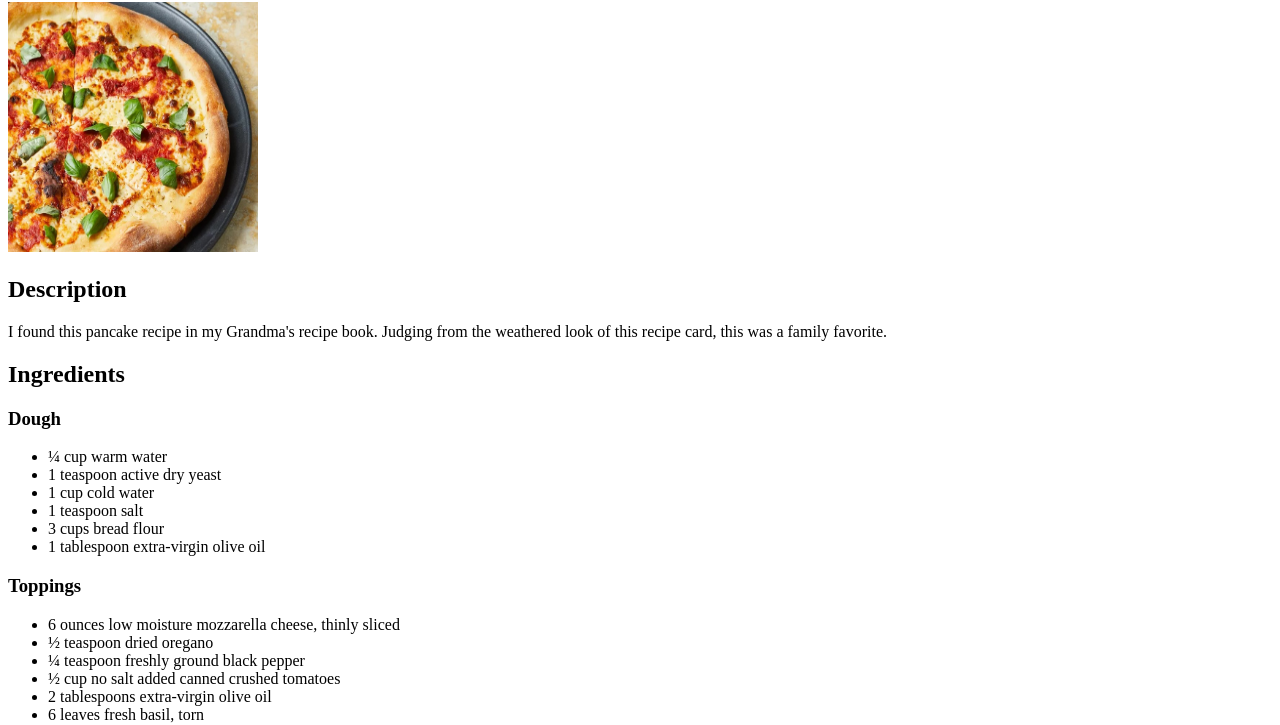
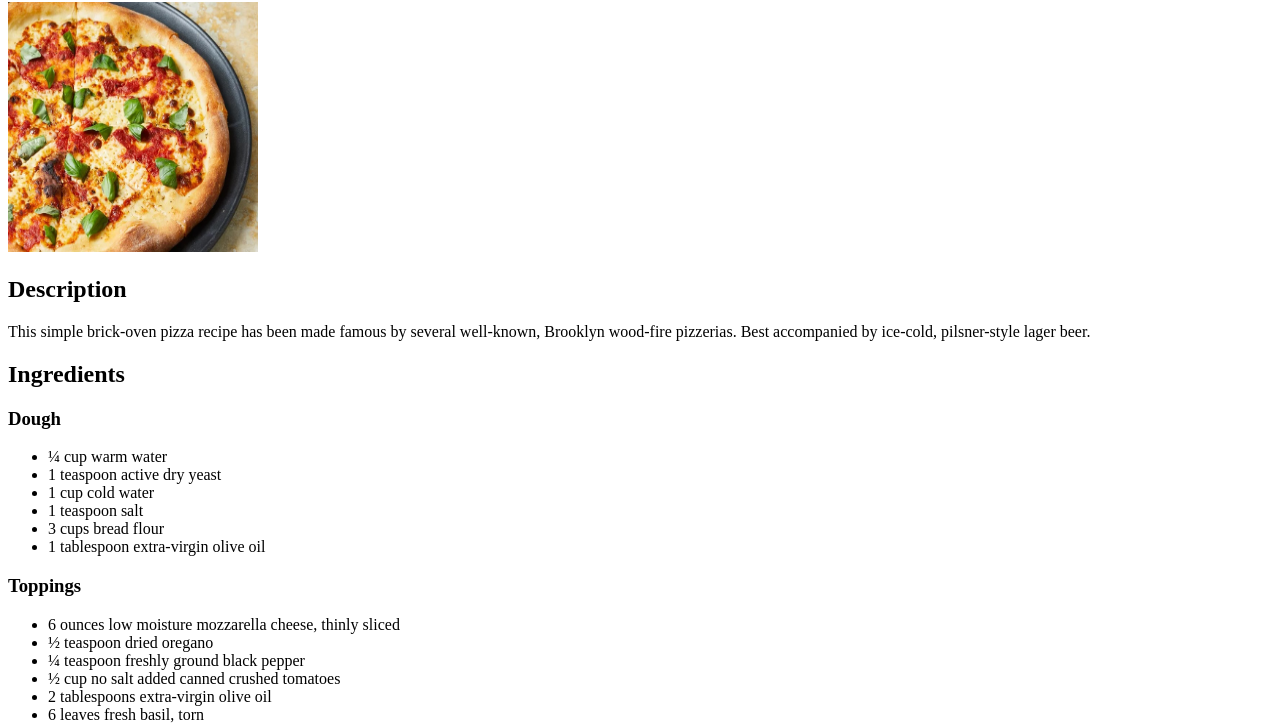
Before and after one commit to smetsson/odin-recipes, a plain HTML site: page recipes/pizza.html in a window 1280 px wide. Shown: the part 78-803 px from the top of the page. Drawn offline with Linux system fonts and the light colour scheme.

Commit message:
Adjust pizza.html description

```diff
--- a/recipes/pizza.html
+++ b/recipes/pizza.html
@@ -8,7 +8,7 @@
         <h1>Pizza</h1>
         <img src="../images/pizza.jpeg" alt="Brick-oven pizza" height="250" width="250">
         <h2>Description</h2>
-        <p>I found this pancake recipe in my Grandma's recipe book. Judging from the weathered look of this recipe card, this was a family favorite.</p>
+        <p>This simple brick-oven pizza recipe has been made famous by several well-known, Brooklyn wood-fire pizzerias. Best accompanied by ice-cold, pilsner-style lager beer.</p>
         <h2>Ingredients</h2>
         <h3>Dough</h3>
         <ul>
```
